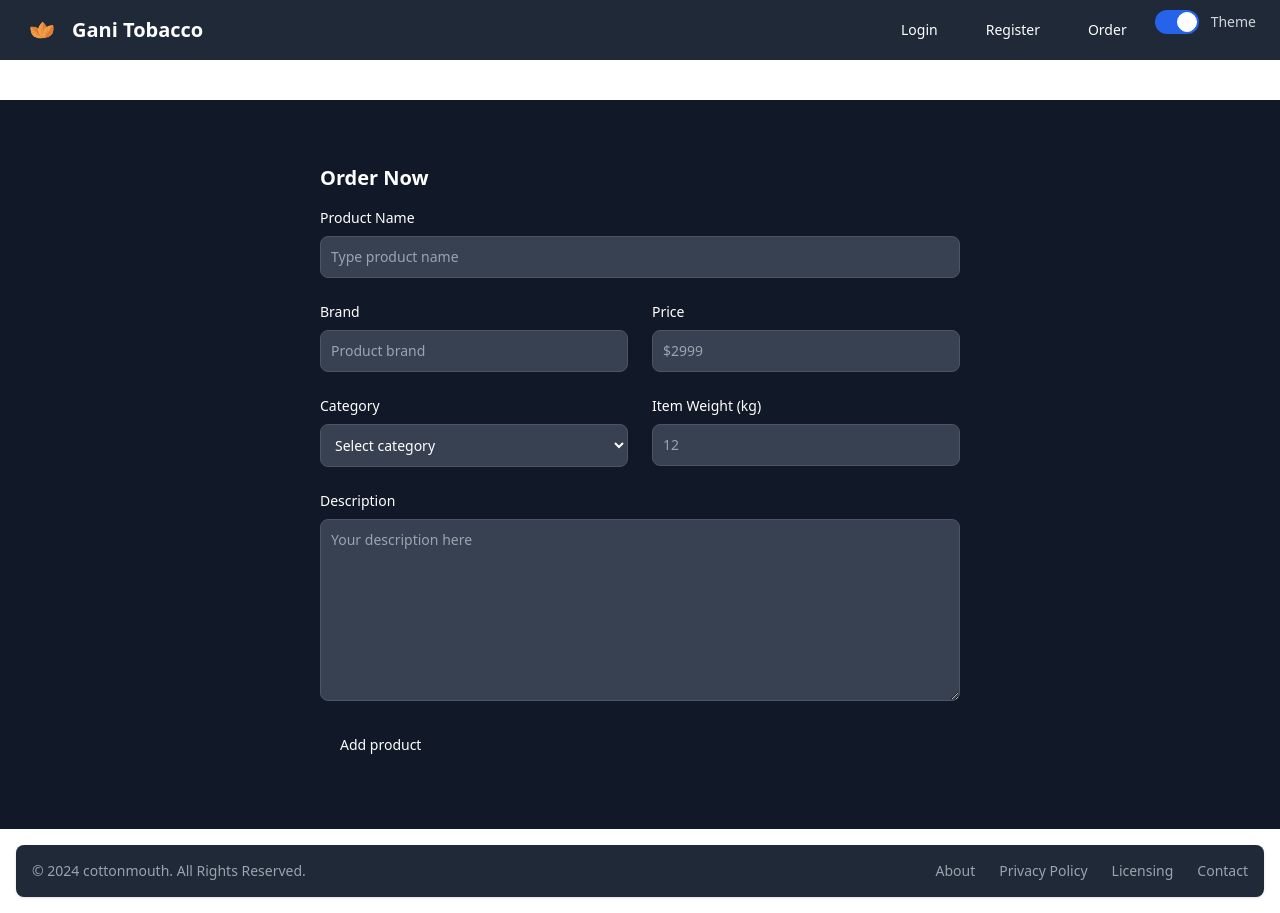
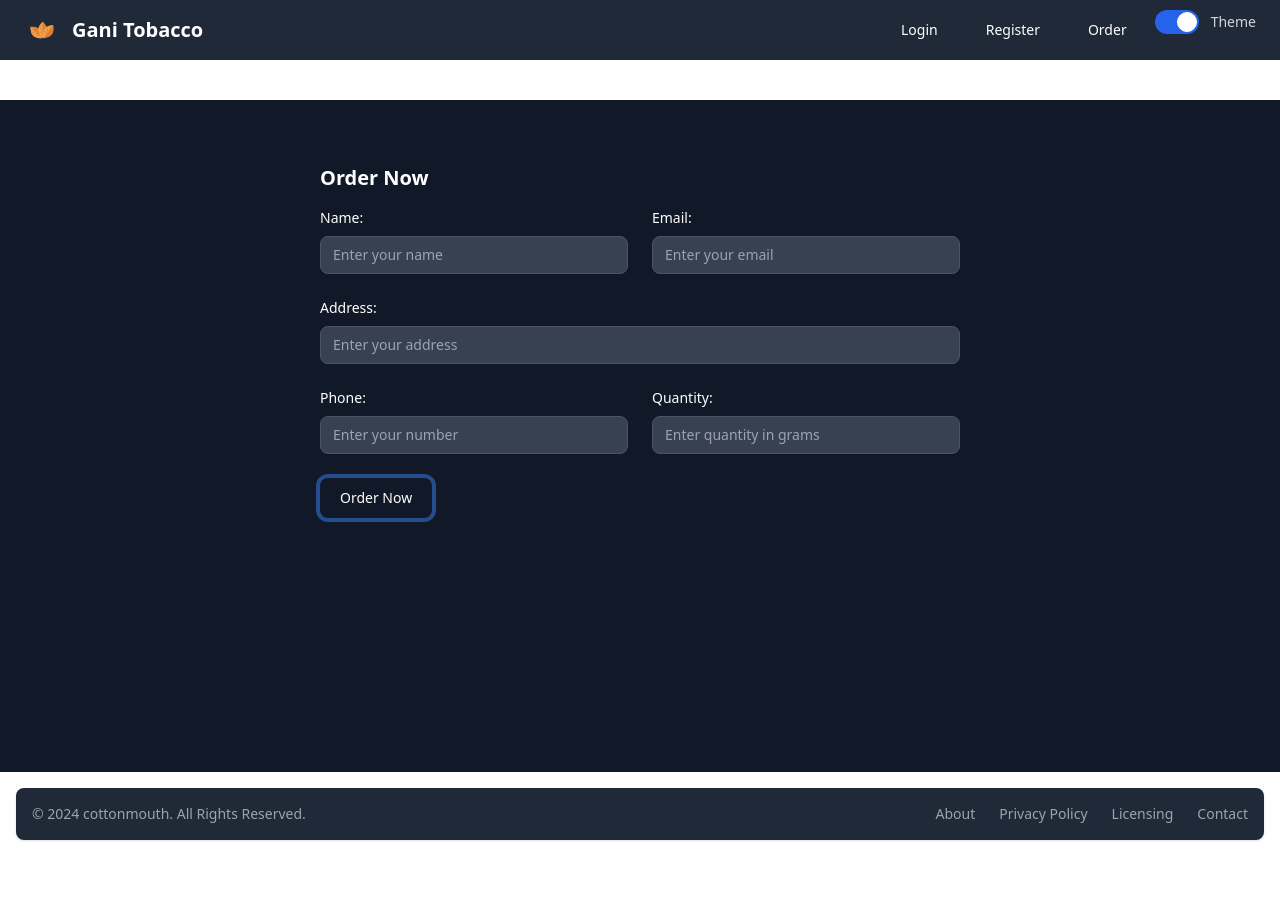
Before and after one commit to mirajhad/GaniTobacco.WEB, a React (Create React App) app: page /order in a window 1280 px wide. After the commit the page ends 856 px from the top, so only its background shows below. Built offline with nearby package versions, Linux system fonts and the light colour scheme.

Commit message:
(feat): order

```diff
--- a/src/components/Input/Input.js
+++ b/src/components/Input/Input.js
@@ -8,7 +8,10 @@ const Input = forwardRef(function Input(
   return (
     <div className="w-full">
       {label && (
-        <label className="inline-block mb-1 pl-1" htmlFor={id}>
+        <label
+          className="block mb-2 text-sm font-medium text-gray-900 dark:text-white"
+          htmlFor={id}
+        >
           {label}
         </label>
       )}
--- a/src/components/Order/Order.css
+++ b/src/components/Order/Order.css
@@ -1,11 +1,11 @@
 @media screen and (max-width: 600px) {
-        .order {
+  section {
     height: 74vh;
   }
 }
 
 @media screen and (min-width: 600px) {
-        .order {
+  section {
     height: 84vh;
   }
 }
--- a/src/components/Order/Order.js
+++ b/src/components/Order/Order.js
@@ -1,18 +1,31 @@
 import React, { useState } from "react";
 import { useForm } from "react-hook-form";
+import Input from "../Input/Input";
+import { Order as AddOrder } from "../../services/OrderService";
+import "./Order.css";
 const Order = () => {
-
-  const {register, handleSubmit} = useForm();
+  const { register, handleSubmit } = useForm();
   const [error, setError] = useState("");
 
-  const allProduct = async(data)=>{
-    setError("")
+  const addProduct = async (data) => {
+    const values = {
+      name: data.name,
+      email: data.email,
+      address: data.address,
+      phone: data.phone,
+      quantity: data.quantity,
+      price: data.quantity,
+    };
+    let response = await AddOrder(values);
+    console.log(response);
+    setError("");
+    console.log(data);
+    // const data = await Order()
     try {
-
     } catch (error) {
-      setError(error.message)
+      setError(error.message);
     }
-  }
+  };
 
   return (
     <>
@@ -21,110 +34,75 @@ const Order = () => {
           <h2 className="mb-4 text-xl font-bold text-gray-900 dark:text-white">
             Order Now
           </h2>
-          <form action="#">
+          <form onSubmit={handleSubmit((values) => addProduct(values))}>
             <div className="grid gap-4 sm:grid-cols-2 sm:gap-6">
-              <div className="sm:col-span-2">
-                <label
-                  for="name"
-                  className="block mb-2 text-sm font-medium text-gray-900 dark:text-white"
-                >
-                  Product Name
-                </label>
-                <input
+              <div className="w-full">
+                <Input
+                  className="bg-gray-50 border border-gray-300 text-gray-900 text-sm rounded-lg focus:ring-primary-600 focus:border-primary-600 block w-full p-2.5 dark:bg-gray-700 dark:border-gray-600 dark:placeholder-gray-400 dark:text-white dark:focus:ring-primary-500 dark:focus:border-primary-500"
+                  label="Name: "
+                  placeholder="Enter your name"
                   type="text"
-                  name="name"
-                  id="name"
-                  className="bg-gray-50 border border-gray-300 text-gray-900 text-sm rounded-lg focus:ring-primary-600 focus:border-primary-600 block w-full p-2.5 dark:bg-gray-700 dark:border-gray-600 dark:placeholder-gray-400 dark:text-white dark:focus:ring-primary-500 dark:focus:border-primary-500"
-                  placeholder="Type product name"
-                  required=""
+                  {...register("name", {
+                    required: true,
+                  })}
                 />
               </div>
               <div className="w-full">
-                <label
-                  for="brand"
-                  className="block mb-2 text-sm font-medium text-gray-900 dark:text-white"
-                >
-                  Brand
-                </label>
-                <input
+                <Input
+                  className="bg-gray-50 border border-gray-300 text-gray-900 text-sm rounded-lg focus:ring-primary-600 focus:border-primary-600 block w-full p-2.5 dark:bg-gray-700 dark:border-gray-600 dark:placeholder-gray-400 dark:text-white dark:focus:ring-primary-500 dark:focus:border-primary-500"
+                  label="Email: "
+                  placeholder="Enter your email"
+                  type="email"
+                  {...register("email", {
+                    required: true,
+                    validate: {
+                      matchPatern: (value) =>
+                        /^\w+([.-]?\w+)*@\w+([.-]?\w+)*(\.\w{2,3})+$/.test(
+                          value
+                        ) || "Email address must be a valid address",
+                    },
+                  })}
+                />
+              </div>
+              <div className="sm:col-span-2">
+                <Input
+                  className="bg-gray-50 border border-gray-300 text-gray-900 text-sm rounded-lg focus:ring-primary-600 focus:border-primary-600 block w-full p-2.5 dark:bg-gray-700 dark:border-gray-600 dark:placeholder-gray-400 dark:text-white dark:focus:ring-primary-500 dark:focus:border-primary-500"
+                  label="Address: "
+                  placeholder="Enter your address"
                   type="text"
-                  name="brand"
-                  id="brand"
-                  className="bg-gray-50 border border-gray-300 text-gray-900 text-sm rounded-lg focus:ring-primary-600 focus:border-primary-600 block w-full p-2.5 dark:bg-gray-700 dark:border-gray-600 dark:placeholder-gray-400 dark:text-white dark:focus:ring-primary-500 dark:focus:border-primary-500"
-                  placeholder="Product brand"
-                  required=""
+                  {...register("address", {
+                    required: true,
+                  })}
                 />
               </div>
               <div className="w-full">
-                <label
-                  for="price"
-                  className="block mb-2 text-sm font-medium text-gray-900 dark:text-white"
-                >
-                  Price
-                </label>
-                <input
+                <Input
+                  className="bg-gray-50 border border-gray-300 text-gray-900 text-sm rounded-lg focus:ring-primary-600 focus:border-primary-600 block w-full p-2.5 dark:bg-gray-700 dark:border-gray-600 dark:placeholder-gray-400 dark:text-white dark:focus:ring-primary-500 dark:focus:border-primary-500"
+                  label="Phone: "
+                  placeholder="Enter your number"
                   type="number"
-                  name="price"
-                  id="price"
-                  className="bg-gray-50 border border-gray-300 text-gray-900 text-sm rounded-lg focus:ring-primary-600 focus:border-primary-600 block w-full p-2.5 dark:bg-gray-700 dark:border-gray-600 dark:placeholder-gray-400 dark:text-white dark:focus:ring-primary-500 dark:focus:border-primary-500"
-                  placeholder="$2999"
-                  required=""
+                  {...register("phone", {
+                    required: true,
+                  })}
                 />
               </div>
-              <div>
-                <label
-                  for="category"
-                  className="block mb-2 text-sm font-medium text-gray-900 dark:text-white"
-                >
-                  Category
-                </label>
-                <select
-                  id="category"
-                  className="bg-gray-50 border border-gray-300 text-gray-900 text-sm rounded-lg focus:ring-primary-500 focus:border-primary-500 block w-full p-2.5 dark:bg-gray-700 dark:border-gray-600 dark:placeholder-gray-400 dark:text-white dark:focus:ring-primary-500 dark:focus:border-primary-500"
-                >
-                  <option selected="">Select category</option>
-                  <option value="TV">TV/Monitors</option>
-                  <option value="PC">PC</option>
-                  <option value="GA">Gaming/Console</option>
-                  <option value="PH">Phones</option>
-                </select>
-              </div>
-              <div>
-                <label
-                  for="item-weight"
-                  className="block mb-2 text-sm font-medium text-gray-900 dark:text-white"
-                >
-                  Item Weight (kg)
-                </label>
-                <input
+              <div className="w-full">
+                <Input
+                  className="bg-gray-50 border border-gray-300 text-gray-900 text-sm rounded-lg focus:ring-primary-600 focus:border-primary-600 block w-full p-2.5 dark:bg-gray-700 dark:border-gray-600 dark:placeholder-gray-400 dark:text-white dark:focus:ring-primary-500 dark:focus:border-primary-500"
+                  label="Quantity: "
+                  placeholder="Enter quantity in grams"
                   type="number"
-                  name="item-weight"
-                  id="item-weight"
-                  className="bg-gray-50 border border-gray-300 text-gray-900 text-sm rounded-lg focus:ring-primary-600 focus:border-primary-600 block w-full p-2.5 dark:bg-gray-700 dark:border-gray-600 dark:placeholder-gray-400 dark:text-white dark:focus:ring-primary-500 dark:focus:border-primary-500"
-                  placeholder="12"
-                  required=""
+                  {...register("quantity", {
+                    required: true,
+                  })}
                 />
-              </div>
-              <div className="sm:col-span-2">
-                <label
-                  for="description"
-                  className="block mb-2 text-sm font-medium text-gray-900 dark:text-white"
-                >
-                  Description
-                </label>
-                <textarea
-                  id="description"
-                  rows="8"
-                  className="block p-2.5 w-full text-sm text-gray-900 bg-gray-50 rounded-lg border border-gray-300 focus:ring-primary-500 focus:border-primary-500 dark:bg-gray-700 dark:border-gray-600 dark:placeholder-gray-400 dark:text-white dark:focus:ring-primary-500 dark:focus:border-primary-500"
-                  placeholder="Your description here"
-                ></textarea>
               </div>
             </div>
             <button
               type="submit"
-              className="inline-flex items-center px-5 py-2.5 mt-4 sm:mt-6 text-sm font-medium text-center bg-primary-700 rounded-lg focus:ring-4 focus:ring-primary-200 text-gray-900 dark:text-white"
+              className="inline-flex items-center px-5 py-2.5 mt-4 sm:mt-6 text-sm font-medium text-center bg-primary-700 rounded-lg ring-4  ring-primary-200 text-gray-900 dark:text-white"
             >
-              Add product
+              Order Now
             </button>
           </form>
         </div>
--- /dev/null
+++ b/src/services/OrderService.js
@@ -0,0 +1,42 @@
+import { AppSettings } from "../constants";
+
+export const Order = async ({
+  name,
+  email,
+  address,
+  phone,
+  quantity,
+  price,
+}) => {
+  debugger;
+  try {
+    const apiUrl = AppSettings.Urls.Product.addProduct;
+    const myHeaders = new Headers({
+      "Content-Type": "application/json",
+    });
+
+    const requestBody = {
+      name,
+      email,
+      address,
+      phone,
+      quantity,
+      price,
+    };
+
+    const requestOptions = {
+      method: "POST",
+      headers: myHeaders,
+      body: JSON.stringify(requestBody),
+      redirect: "follow",
+    };
+
+    const response = await fetch(apiUrl, requestOptions);
+    const result = await response.json();
+
+    return result;
+  } catch (error) {
+    console.error("Order failed:", error);
+    throw error;
+  }
+};
```
Also changed, not shown: src/constants.js (+11 -67 lines). Lines whose indentation alone changed are shown as unchanged.
